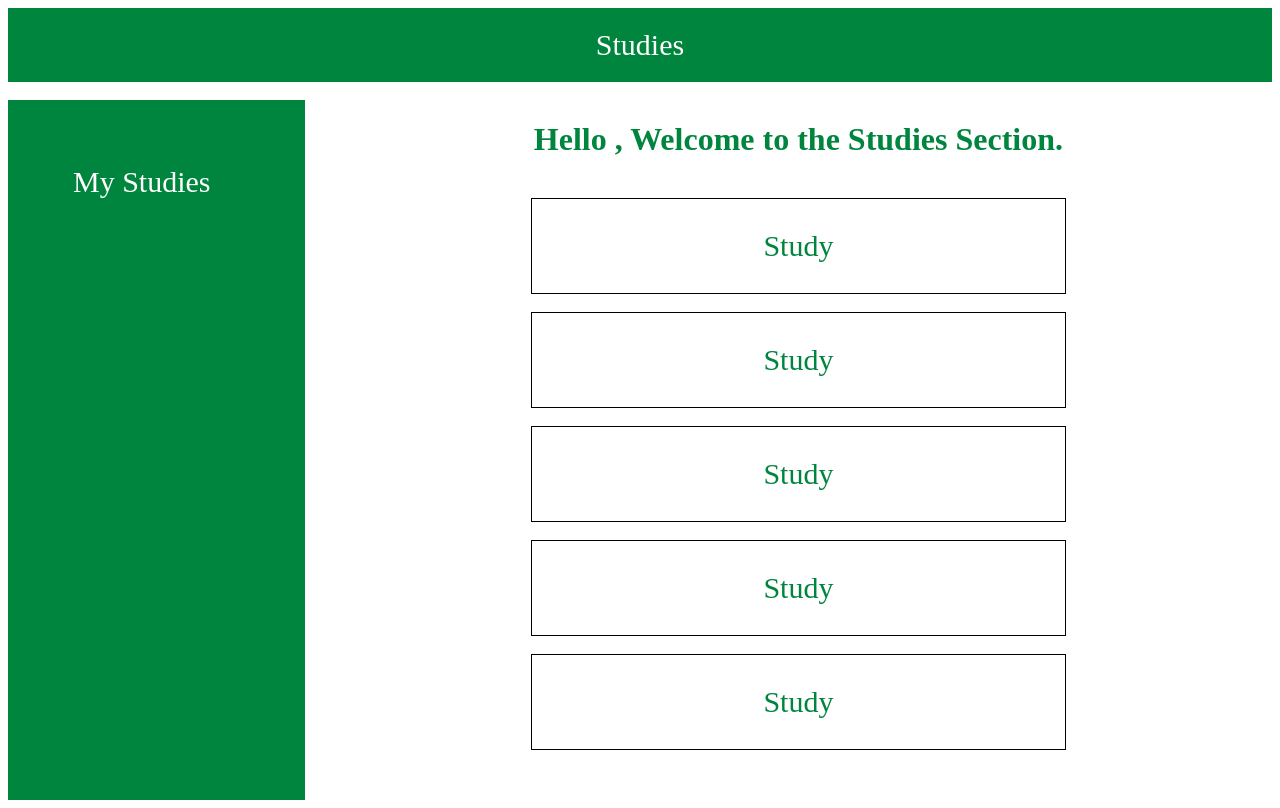
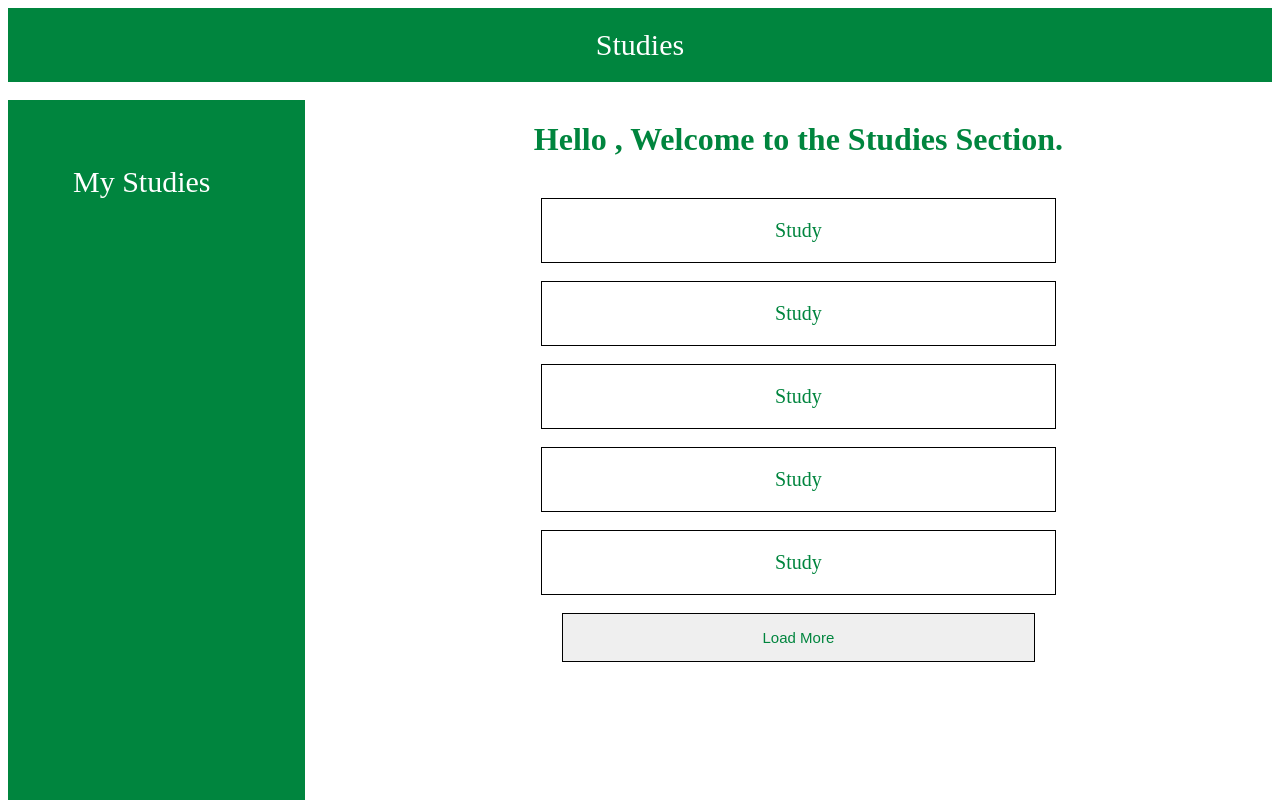
Before and after one commit to Geary-E/Capstone-Project, a PHP site: page /studies.php in a window 1280 px wide. Run offline with PHP 8.4, Linux system fonts and the light colour scheme; data that the repository does not hold is empty.

Commit message:
Updated UI for Studies page

```diff
--- a/src/studies.php
+++ b/src/studies.php
@@ -15,6 +15,7 @@ elseif (isset($_SESSION['person_name'])) {
 
 
 ?>
+
 <!DOCTYPE html>
 <html lang="en">
 
@@ -46,11 +47,13 @@ elseif (isset($_SESSION['person_name'])) {
             <h1 style="text-align: center; color: #00853E"> Hello <span><?php echo"$name, Welcome to the Studies Section."?></h1><br>
 
 
-                <div class="study1"><a class="links" href="#study1"> Study </a></div><br> <!-- originally divs -->
-                <div class="study2"><a class="links" href="#study2"> Study </a></div><br>
-                <div class="study3"><a class="links" href="#study3"> Study</a></div><br>
-                <div class="study4"><a class="links" href="#study4"> Study </a></div><br>
-                <div class="study5"><a class="links" href="#study5"> Study </a></div><br>
+                <a class="study1" href="#study1"> Study </a><br> <!-- originally divs -->
+                <a class="study2" href="#study2"> Study </a><br>
+                <a class="study3" href="#study3"> Study </a> <br>
+                <a class="study4" href="#study4"> Study </a> <br>
+                <a class="study5" href="#study5"> Study </a><br>
+                <button class="load-more"> Load More </button>
+                <!-- <a class="study5" href="#study5"> Study </a> -->
 
             </div>
 
--- a/src/style4.css
+++ b/src/style4.css
@@ -43,22 +43,37 @@
 }
 
 .study1, .study2, .study3, .study4, .study5 {
+    display: block;
     margin: auto;
-    padding: 30px;
-    align-self: center;
+    cursor: pointer;
+    font-size: 20px;
     text-decoration: none;
+    text-align: center;
+    padding: 20px;
+    border: solid 1px black;
     width: 50%;
-    color:#00853E;
-    border: solid 1px black;
-    text-align: center;
-    font-size: 30px;
+    color: #00853E;
 }
 
-.links:link {
+.load-more {
+    display: block;
+    cursor: pointer;
+    margin: auto;
+    font-size: 15px;
+    text-decoration: none;
+    text-align: center;
+    padding: 15px;
+    border: solid 1px black;
+    width: 50%;
     color: #00853E;
-    text-decoration: none;
 }
 
-.links:visited {
-    color: #00853E;
+.study1:hover, .study2:hover, .study3:hover, .study4:hover, .study5:hover {
+    background-color: #00853E;
+    color: white;
 }
+
+.load-more:hover {
+    background-color: #00853E;
+    color: white;
+}
```
